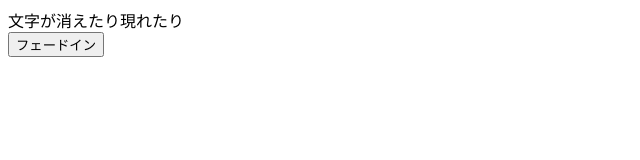
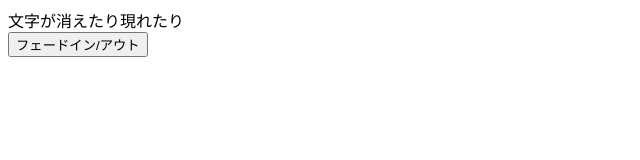
Before and after one commit to 1627009/web2-2, a plain HTML site: page index.html in a window 1280 px wide. Shown: the whole page, without its empty margins (0-640 px from the left). Drawn offline with nearby package versions, Linux system fonts and the light colour scheme.

Commit message:
Update index.html

```diff
--- a/index.html
+++ b/index.html
@@ -14,6 +14,6 @@
 </head>
 <body>
   <div id="target">文字が消えたり現れたり</div>
-  <button id="toggle">フェードイン</button>
+  <button id="toggle">フェードイン/アウト</button>
 </body>
 </html>
```
